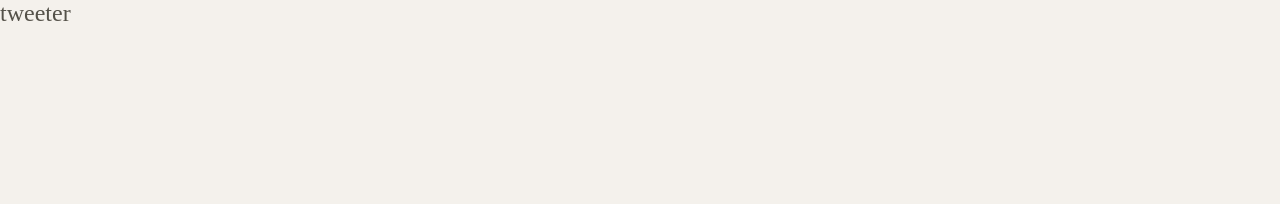
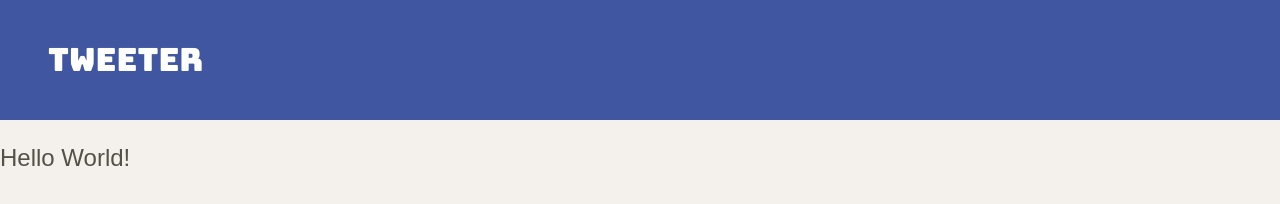
Before and after one commit to solidquartz/tweeter, a website: page public/index.html in a window 1280 px wide. Drawn offline with nearby package versions, Linux system fonts and the light colour scheme.

Commit message:
Add fonts and nav css

```diff
--- a/public/index.html
+++ b/public/index.html
@@ -1,14 +1,36 @@
 <!DOCTYPE html>
 <html lang="en">
+
 <head>
   <!-- Meta Information -->
   <title>Tweeter - Home Page</title>
 
   <!-- External CSS -->
-    <link rel="stylesheet" href="https://cdnjs.cloudflare.com/ajax/libs/normalize/8.0.1/normalize.min.css" type="text/css" />
+  <link rel="stylesheet" href="https://cdnjs.cloudflare.com/ajax/libs/normalize/8.0.1/normalize.min.css"
+    type="text/css" />
+
+
+  <!-- Fonts -->
+  <!-- Bungee -->
+  <link rel="preconnect" href="https://fonts.googleapis.com">
+  <link rel="preconnect" href="https://fonts.gstatic.com" crossorigin>
+  <link href="https://fonts.googleapis.com/css2?family=Bungee&display=swap" rel="stylesheet">
+
+  <!-- Source Sans Pro -->
+  <link rel="preconnect" href="https://fonts.googleapis.com">
+  <link rel="preconnect" href="https://fonts.gstatic.com" crossorigin>
+  <link
+    href="https://fonts.googleapis.com/css2?family=Bungee&family=Source+Sans+Pro:ital,wght@0,300;0,600;1,300;1,600&display=swap"
+    rel="stylesheet">
+
+  <!-- Font Awesome -->
+  <link rel="stylesheet" href="https://cdnjs.cloudflare.com/ajax/libs/font-awesome/6.1.1/css/all.min.css"
+    integrity="sha512-KfkfwYDsLkIlwQp6LFnl8zNdLGxu9YAA1QvwINks4PhcElQSvqcyVLLD9aMhXd13uQjoXtEKNosOWaZqXgel0g=="
+    crossorigin="anonymous" referrerpolicy="no-referrer" />
 
   <!-- App CSS -->
   <link rel="stylesheet" href="/styles/layout.css" type="text/css" />
+  <link rel="stylesheet" href="/styles/nav.css" type="text/css" />
 
   <!-- External JS -->
   <script src="https://ajax.googleapis.com/ajax/libs/jquery/3.4.1/jquery.min.js"></script>
@@ -25,5 +47,7 @@
 
   <!-- Page-specific (main) content here -->
   <main class="container"></main>
+  <p>Hello World!</p>
 </body>
+
 </html>
--- a/public/styles/layout.css
+++ b/public/styles/layout.css
@@ -18,8 +18,12 @@ body {
   color: #545149;
   background-color: #f4f1ec;
   font-size: 24px;
+  font-family: "Source-Sans-Pro", sans-serif;
 }
 
 /*
  * Additional CSS can be defined below or in other CSS files, as per instructions
  */
+ nav {
+  font-family: "Bungee", sans-serif;
+ }
--- /dev/null
+++ b/public/styles/nav.css
@@ -0,0 +1,17 @@
+nav {
+  display: flex;
+  height: 120px;
+  width: 100%;
+  background-color: #4056A1;
+  color: #FFFFFF;
+  font-size: xx-large;
+  justify-content: flex-start;
+}
+
+nav>span {
+  display: flex;
+  align-items: center;
+  justify-content: flex-start;
+  margin-right: 1.5em;
+  margin-left: 1.5em;
+}
```
Also changed, not shown: server/data-files/initial-tweets.json (+5 -5 lines), 1 other file. Lines whose indentation alone changed are shown as unchanged.
